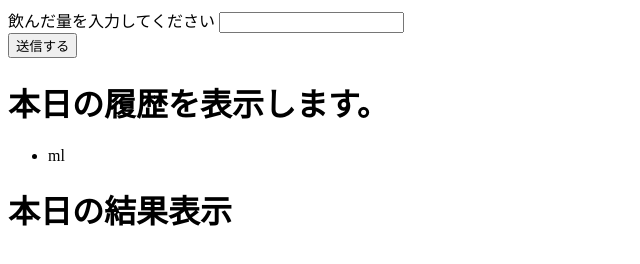
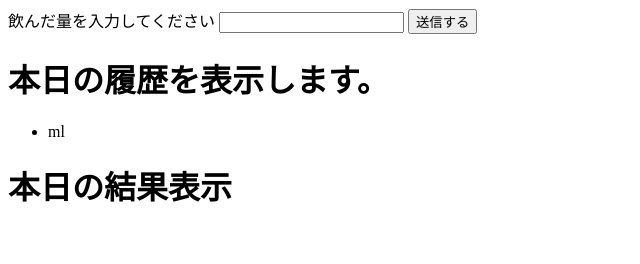
Before and after one commit to kawa-0x0-uso/water_memo, a plain HTML site: page index.html in a window 1280 px wide. Both pictures are taken after a click on the input "送信する". Shown: the whole page, without its empty margins (0-640 px from the left). Drawn offline with Linux system fonts and the light colour scheme.

Commit message:
no message

```diff
--- a/index.html
+++ b/index.html
@@ -12,10 +12,11 @@
         <div class="input-area">
             <div class="input-area_text">
                 <label for="input_water">飲んだ量を入力してください</label>
-                <input type="text" name="input_water" id="input_water">
+                <input type="text" name="input_water" inputmode="numeric" id="input_water" required="required">
+                <input id="submit" type="submit" value="送信する">
+
             </div>
             <div class="input-area_button">
-                <input id="submit" type="submit" value="送信する">
             </div>
         </div>
 
--- a/js/index.js
+++ b/js/index.js
@@ -3,6 +3,7 @@ let submit = document.getElementById('submit');
 let log_area = document.getElementById('log-area_list');
 
 let result_water = [];
+let result_log = [];
 
 let total_score = 0;
 
@@ -14,6 +15,7 @@ function input(){
 
     // 入力された値を配列に格納
     result_water.push(parseInt(in_water.value));
+    result_log.push(parseInt(in_water.value));
     console.log("今まで入力された値：" + result_water);
 
     // 履歴を入力
@@ -36,14 +38,6 @@ function input(){
     in_water.value = "";
 
     // ローカルストレージに配列を保存する
-    if (window.localStorage) {
-        let json = JSON.stringify(result_water, undefined, 1);
-        localStorage.setItem('result_log', json);
-
-        json = localStorage.getItem('result_log');
-        result_water = JSON.parse(json);
-        console.log("ローカルストレージ：" + result_water);
-    }
 }
 
 // ボタン押下でイベント発火
```
